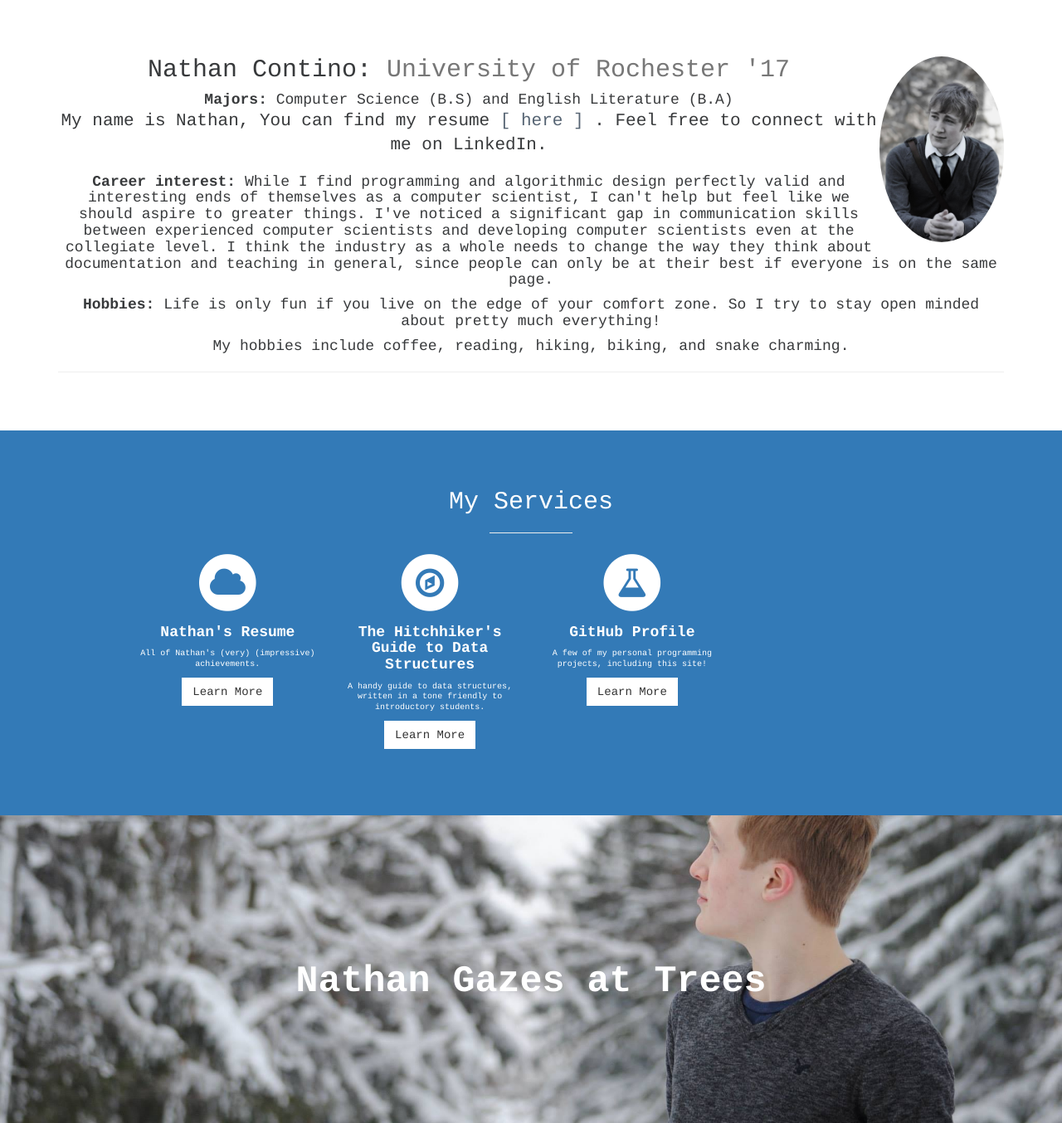
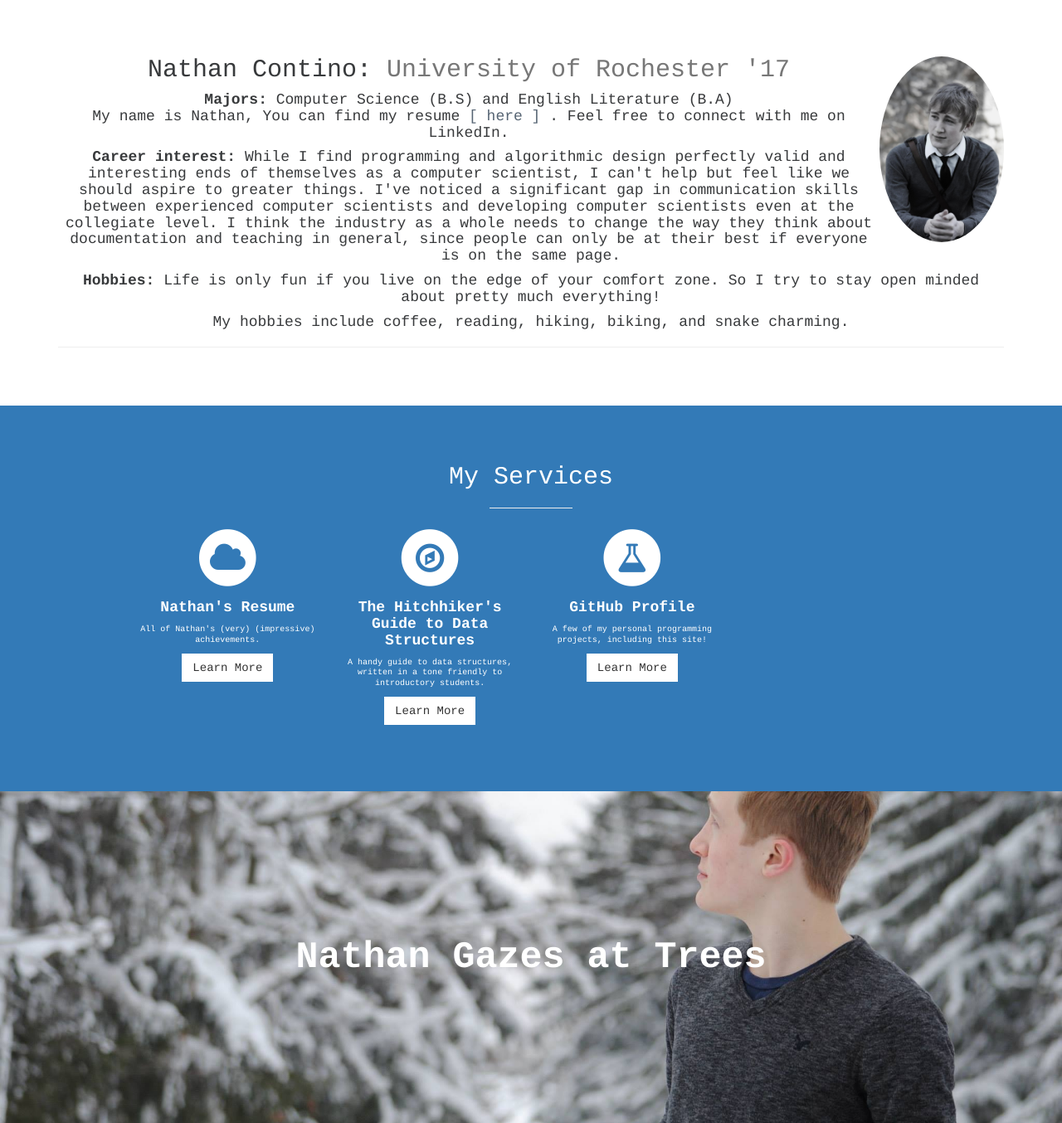
Before and after one commit to nathan-contino/nathan-contino.github.io, a Jekyll site: the page built from index.html, in a window 1280 px wide. Shown: the part 902-2256 px from the top of the page at 83% size. Built offline with Jekyll 4.4.1, drawn with Linux system fonts in a browser that asks for light colours; grey boxes are pictures that could not be loaded.

Commit message:
fixed font issues
Former-commit-id: 558e9d1abb439dd11bfee1c9f02963686f08cf05 [formerly 3ae0992aec447187352c93ecbc205bc2bd45c8a1] [formerly 23993c7a35d53d8eb20b21bd67c90fd7482bbf91 [formerly dd08b3d9ebf43da108a64bff13e5d986ddd2ad59]]
Former-commit-id: 1f5a8d6fdc4e2be243737331ab8fdcfb21cc9a20 [formerly 0d82600190651a81a258a36c9f4b00b1130420b1]
Former-commit-id: 3c4a83aaaf35aa5afbdf2efec4165740602502c7

```diff
--- a/_includes/about.html
+++ b/_includes/about.html
@@ -9,7 +9,7 @@
                 <span class="text-muted">University of Rochester '17</span>
             </h2>
             <h4><strong>Majors: </strong> Computer Science (B.S) and English Literature (B.A) <br/>
-            <p class="lead">My name is Nathan, You can find my resume     <a href="{{ site.baseurl }}public/Nathan_Contino_Resume.pdf"> [ here ]</a>
+            <p>My name is Nathan, You can find my resume     <a href="{{ site.baseurl }}public/Nathan_Contino_Resume.pdf"> [ here ]</a>
       . Feel free to connect with me on LinkedIn.</p>
       <strong>Career interest:</strong>
       While I find programming and algorithmic design perfectly valid and interesting ends of themselves as a computer scientist, I can't help but feel like we should aspire to greater things. I've noticed a significant gap in communication skills between experienced computer scientists and developing computer scientists even at the collegiate level. I think the industry as a whole needs to change the way they think about documentation and teaching in general, since people can only be at their best if everyone is on the same page.</p>
```
